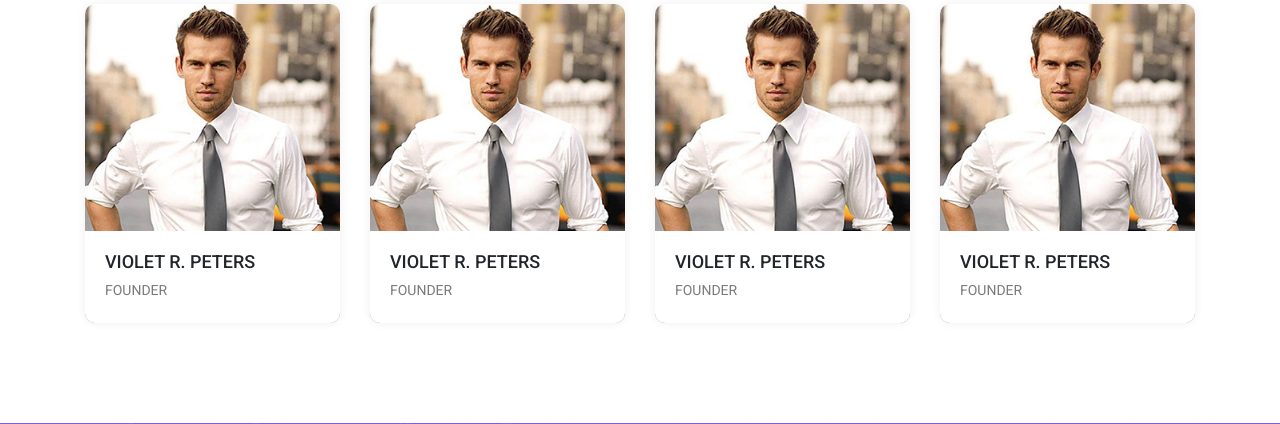
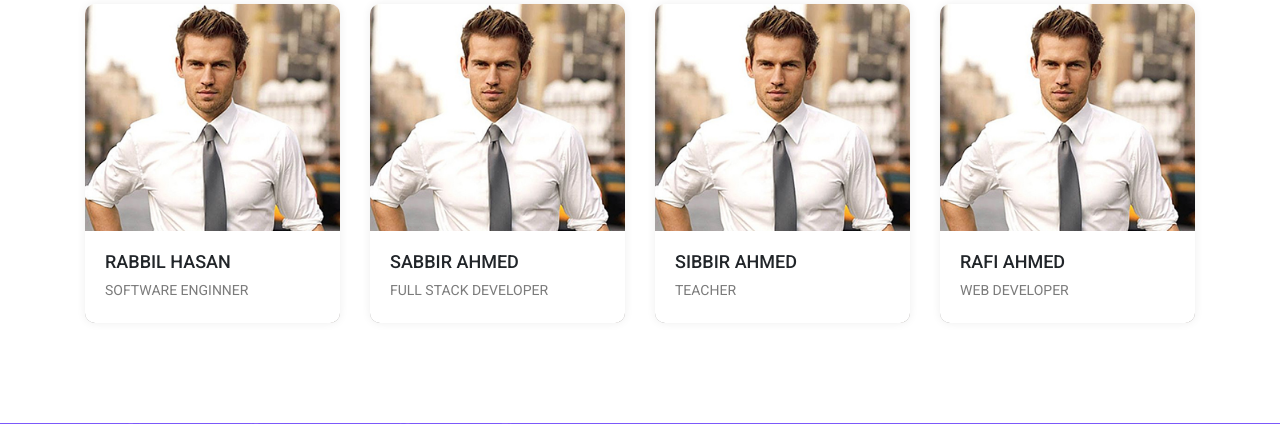
Before and after one commit to MuhummadJISHOHAG/Dynamic_Django_Portfolio, a Django app: page / in a window 1280 px wide. Shown: the part 5355-5779 px from the top of the page. Run offline with Django 3.2, Linux system fonts and the light colour scheme; data comes from the database, SQL or seed files in the repository; both versions use the stored data as it was after the commit; some libraries are stand-ins or nearby versions.

Commit message:
Alhamdulillah I have Completed Team Section

```diff
--- a/portfolio/templates/index.html
+++ b/portfolio/templates/index.html
@@ -320,45 +320,19 @@
                 </div>
 
                 <div class="row">
-                    <div class="col-sm-6 col-lg-3">
-                        <div class="single-team">
-                            <img src="assets/img/team/1.jpg" alt="">
-                            <div class="team-caption">
-                                <h3>Violet R. Peters</h3>
-                                <p>Founder</p>
+                    {% for team in teamAll %}
+
+                        <div class="col-sm-6 col-lg-3">
+                            <div class="single-team">
+                                <img src="{{team.team_img.url}}" alt="">
+                                <div class="team-caption">
+                                    <h3>{{team.title}}</h3>
+                                    <p>{{team.profession}}</p>
+                                </div>
                             </div>
                         </div>
-                    </div>
 
-                    <div class="col-sm-6 col-lg-3">
-                        <div class="single-team">
-                            <img src="assets/img/team/1.jpg" alt="">
-                            <div class="team-caption">
-                                <h3>Violet R. Peters</h3>
-                                <p>Founder</p>
-                            </div>
-                        </div>
-                    </div>
-
-                    <div class="col-sm-6 col-lg-3">
-                        <div class="single-team">
-                            <img src="assets/img/team/1.jpg" alt="">
-                            <div class="team-caption">
-                                <h3>Violet R. Peters</h3>
-                                <p>Founder</p>
-                            </div>
-                        </div>
-                    </div>
-
-                    <div class="col-sm-6 col-lg-3">
-                        <div class="single-team">
-                            <img src="assets/img/team/1.jpg" alt="">
-                            <div class="team-caption">
-                                <h3>Violet R. Peters</h3>
-                                <p>Founder</p>
-                            </div>
-                        </div>
-                    </div>
+                    {% endfor %}
                 </div>
             </div>
         </section>
--- a/portfolio/views.py
+++ b/portfolio/views.py
@@ -24,6 +24,7 @@ def index(request):
     serviceAll=ServicesModel.objects.all()
     handelAll=HandelModel.objects.all()
     clientAll=ClientModel.objects.all()
+    teamAll=TeamModel.objects.all()
 
     content={
         'homeAll':homeAll,
@@ -31,7 +32,8 @@ def index(request):
         'skillAll':skillAll,
         'serviceAll':serviceAll,
         'handelAll':handelAll,
-        'clientAll':clientAll
+        'clientAll':clientAll,
+        'teamAll':teamAll
 
     }
     return render(request,'index.html',content)
```
Also changed, not shown: db.sqlite3, media/Team/1.jpg (added), media/Team/1_1xTwY85.jpg (added), media/Team/1_OMAWWpD.jpg (added), media/Team/1_elLuJdO.jpg (added).
